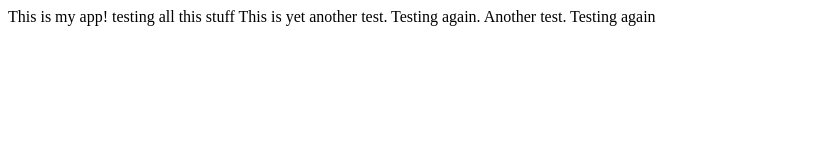
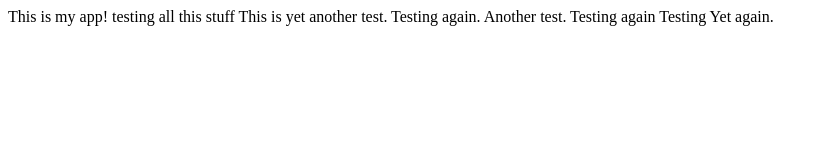
Before and after one commit to hatchna1/Testing, a plain HTML site: page index.html in a window 1280 px wide. Shown: the whole page, without its empty margins (0-828 px from the left). Drawn offline with Linux system fonts and the light colour scheme.

Commit message:
Testing new install

```diff
--- a/index.html
+++ b/index.html
@@ -9,5 +9,6 @@
         Testing again.
         Another test.
         Testing again
+        Testing Yet again.
     </body>
 </html>
```
